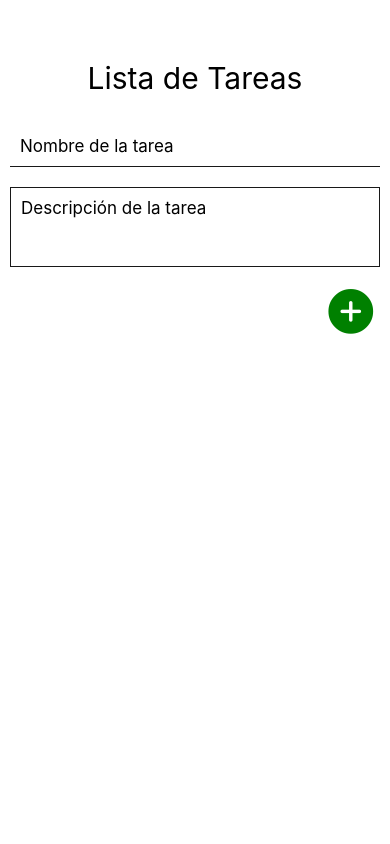
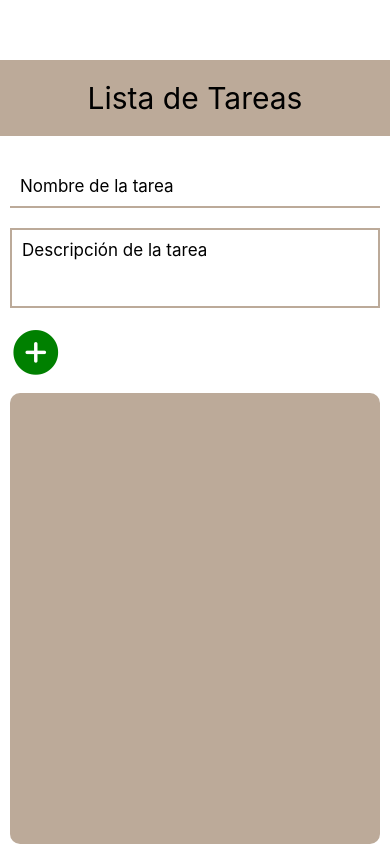
Before and after one commit to EricWaje/Lista-de-tareas, a React Native app: screen / in a window 390 px wide. Built offline with nearby package versions, Linux system fonts and the light colour scheme.

Commit message:
colocando estilos

```diff
--- a/App.js
+++ b/App.js
@@ -80,6 +80,8 @@ const styles = StyleSheet.create({
     containerTitle: {
         display: 'flex',
         alignItems: 'center',
+        backgroundColor: '#bcaa99',
+        padding: 20,
     },
     title: {
         fontSize: 30,
--- a/components/AddTask.js
+++ b/components/AddTask.js
@@ -48,21 +48,21 @@ const styles = StyleSheet.create({
         padding: 10,
     },
     name: {
-        borderBottomWidth: 1,
-        borderBottomColor: '#181818',
+        borderBottomWidth: 2,
+        borderBottomColor: '#bcaa99',
         fontSize: 17,
         padding: 10,
     },
     description: {
-        borderWidth: 1,
-        borderColor: '#181818',
+        borderWidth: 2,
+        borderColor: '#bcaa99',
         fontSize: 17,
         padding: 10,
         marginTop: 20,
         height: 80,
     },
     add: {
-        alignSelf: 'flex-end',
+        /* alignSelf: 'flex-end', */
         marginTop: 15,
         fontSize: 55,
         color: 'green',
--- a/components/ModalComponent.js
+++ b/components/ModalComponent.js
@@ -1,12 +1,15 @@
 import React from 'react';
-import { Modal, Text, View } from 'react-native';
+import { Modal, Text, View, StyleSheet } from 'react-native';
 import { AntDesign } from '@expo/vector-icons';
 
 const ModalComponent = ({ modalVisible, modalOut, taskSelected }) => {
     return (
         <Modal visible={modalVisible} animationType="slide">
+            <View style={styles.modalContainer}>
                 <View>
-                <Text style={{ paddingTop: 100 }}>{taskSelected.title}</Text>
+                    <Text style={{ paddingTop: 100 }}>
+                        {taskSelected.title}
+                    </Text>
                     <Text>{taskSelected.description}</Text>
                 </View>
                 <AntDesign
@@ -15,8 +18,18 @@ const ModalComponent = ({ modalVisible, modalOut, taskSelected }) => {
                     color="black"
                     onPress={modalOut}
                 />
+            </View>
         </Modal>
     );
 };
 
+const styles = StyleSheet.create({
+    modalContainer: {
+        flex: 1,
+        justifyContent: 'center',
+        alignItems: 'center',
+        backgroundColor: '#bcaa99',
+    },
+});
+
 export default ModalComponent;
--- a/components/TaskList/Task.js
+++ b/components/TaskList/Task.js
@@ -12,7 +12,7 @@ const Task = ({ id, title, description, handleRemoveItem, handleEdit }) => {
             <View style={styles.optionsContainer}>
                 <AntDesign
                     name="edit"
-                    size={28}
+                    size={23}
                     color="#181818"
                     style={{ marginRight: 25 }}
                     onPress={() => handleEdit(id)}
@@ -20,7 +20,7 @@ const Task = ({ id, title, description, handleRemoveItem, handleEdit }) => {
                 <AntDesign
                     onPress={() => handleRemoveItem(id)}
                     name="delete"
-                    size={28}
+                    size={23}
                     color="red"
                 />
             </View>
@@ -37,14 +37,16 @@ const styles = StyleSheet.create({
         flexDirection: 'row',
         justifyContent: 'space-between',
         alignItems: 'center',
-        padding: 10,
+        padding: 20,
+        backgroundColor: '#f2f7f2',
     },
     title: {
-        fontSize: 23,
+        fontSize: 19,
         marginBottom: 10,
+        fontWeight: 'bold',
     },
     description: {
-        fontSize: 20,
+        fontSize: 17,
         marginBottom: 10,
     },
     optionsContainer: {
--- a/components/TaskList/TaskList.js
+++ b/components/TaskList/TaskList.js
@@ -21,8 +21,13 @@ const TaskList = ({ taskList, handleRemoveItem, handleEdit }) => {
 };
 const styles = StyleSheet.create({
     listContainer: {
+        flex: 1,
         marginLeft: 10,
         marginRight: 10,
+        paddingLeft: 20,
+        paddingRight: 20,
+        backgroundColor: '#bcaa99',
+        borderRadius: 10,
     },
 });
 
```
Lines whose indentation alone changed are shown as unchanged.
